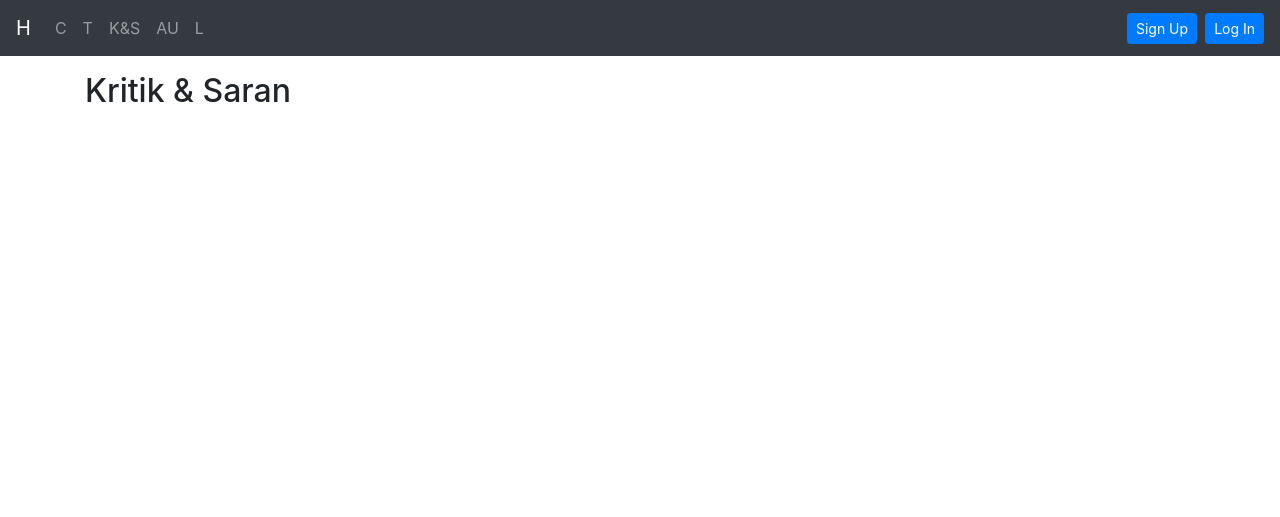
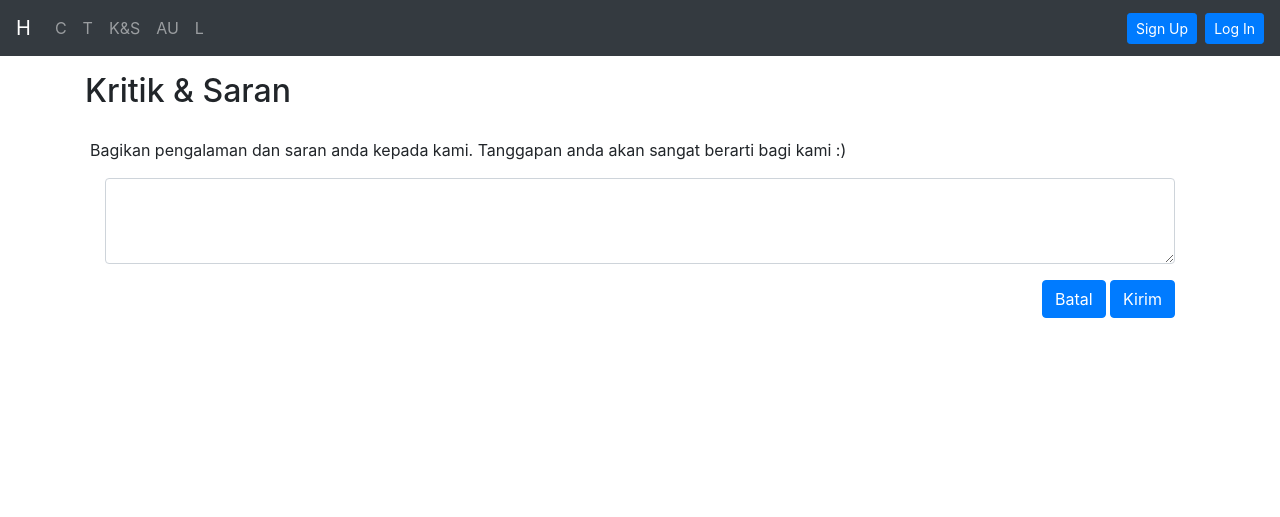
Before and after one commit to anditangguhf/MullBank, a PHP site: page /critics.php in a window 1280 px wide. Shown: the top 517 px of the page. Run offline with PHP 8.4, Linux system fonts and the light colour scheme; some libraries are stand-ins or nearby versions.

Commit message:
kritikdansaran
kritikdansaran

```diff
--- a/critics.php
+++ b/critics.php
@@ -1,5 +1,42 @@
 <?php include 'templates/header.php'; ?>
+<div class="row">
+    <p>Bagikan pengalaman dan saran anda kepada kami. Tanggapan anda akan sangat berarti bagi kami :)</p>
+</div>
+<div class="row">
+    <div class="col">
+        <form>
+            <div class="form-group">
+                <textarea class="form-control" name="kritik_saran" id="kritikSaran" rows="3"></textarea>
+            </div>
+        </form>
+        <div class="text-right">
+            <button class="btn btn-primary" type="button">Batal</button>
+            <button class="btn btn-primary" type="button" data-toggle="modal" data-target="#modal">Kirim</button>
+        </div>
 
+        <div class="thankyou-dummy hidden">
+            <div class="dummy-title"><span>Thank you!!</span></div>
+            <div class="dummy-body">
+                <div class="row">
+                    <div class="col">
+                        <img src="/assets/img/tq.png" alt="thankyou" style="width:200px;height:100px">
+                    </div>
+                </div>
+                <div class="row">
+                    <div class="col">
+                        <p>Terima kasih telah membantu kami mengembangkan MullBank</p>
+                    </div>
+                </div>
+            </div>
+            <div class="footer-dummy">
+                <div class="text-right">
+                    <button class="btn btn-primary" type="button">Kembalu ke home</button>
+                    <button class="btn btn-primary" type="button">Tulis komentar lainnya</button>
+                </div>
+            </div>
+        </div>
+    </div>
+</div>
 
 
 <?php include 'templates/footer.php'; ?>
```
Also changed, not shown: assets/img/tq.png (added), 2 other files.
